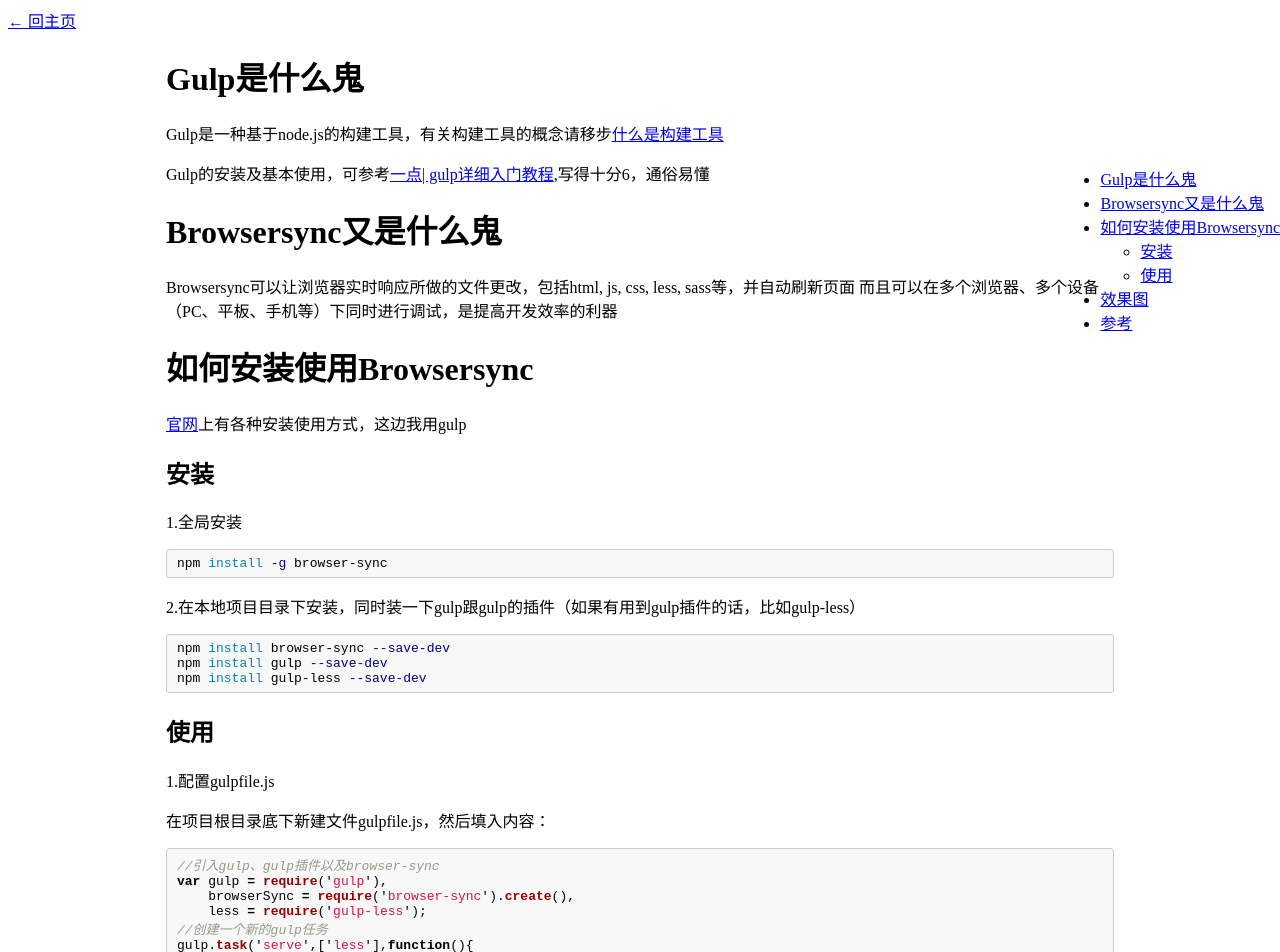
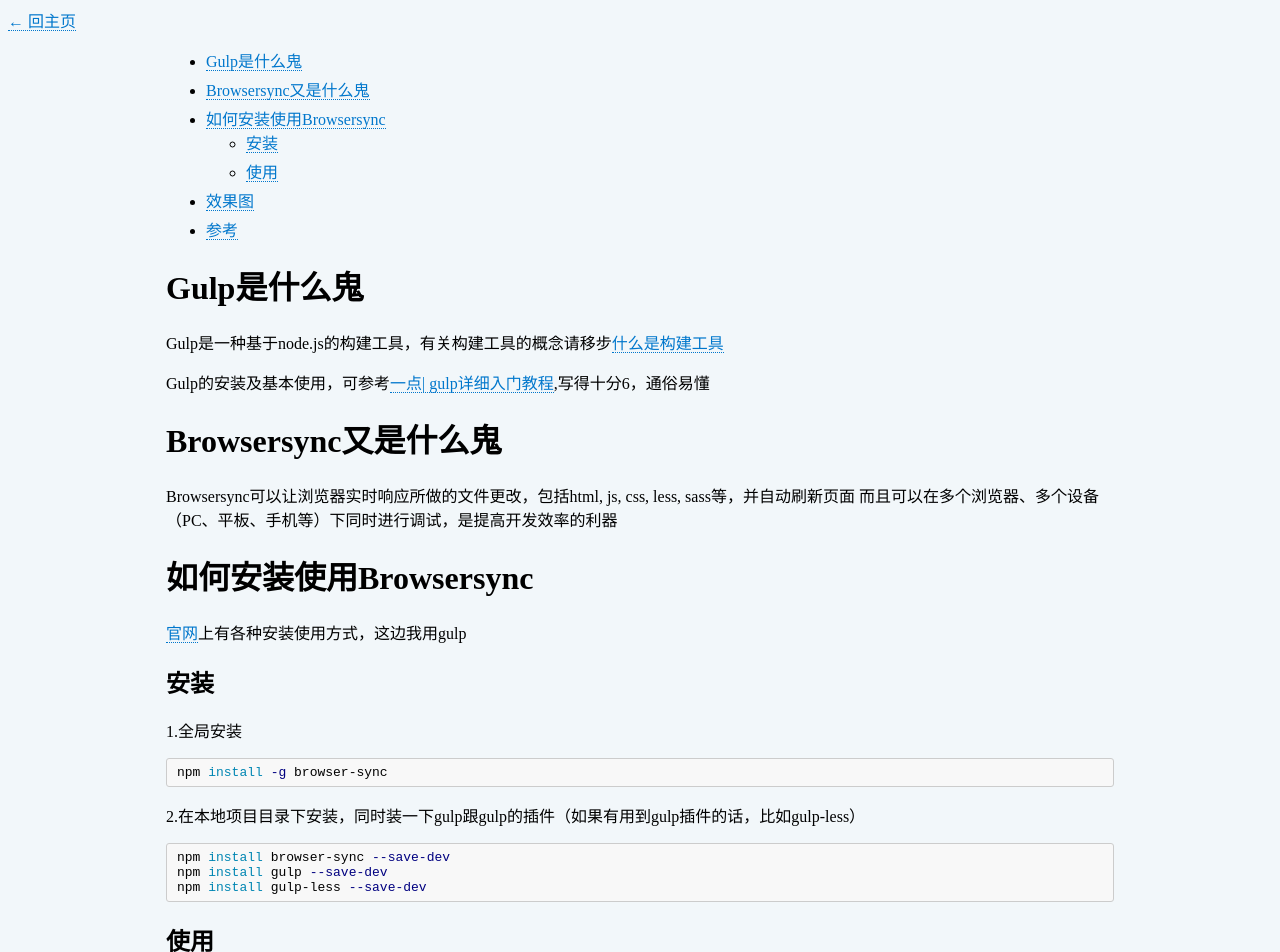
Before and after one commit to ChuChencheng/ChuChencheng.github.io, a Jekyll site: the page built from _posts/2016-08-17-use-browser-sync-with-gulp.md, in a window 1280 px wide. Shown: the top 952 px of the page. Built offline with Jekyll 4.4.1, drawn with Linux system fonts in a browser that asks for light colours; nearby versions of some CDN libraries.

Commit message:
update stylesheet

```diff
--- a/_layouts/post.html
+++ b/_layouts/post.html
@@ -4,18 +4,5 @@ layout: default
 
 <div class="back-home"><a href="{{ site.baseurl }}">← 回主页</a></div>
 <div class="content">
-<div class="article-main">
 {{ content }}
 </div>
-</div>
-
-<!--Check if toc exists-->
-<script type="text/javascript">
-    $(document).ready(function(){
-        if($('#markdown-toc').length>0){
-            var toc = $('#markdown-toc').prop('outerHTML');
-            $('#markdown-toc').remove();
-            $('.content').prepend(toc);
-        }
-    });
-</script>
--- a/css/default.css
+++ b/css/default.css
@@ -1,3 +1,7 @@
+body {
+    background-color: rgb(242, 247, 250);
+}
+
 .content {
     margin: 0 auto;
     max-width: 75%;
@@ -7,9 +11,18 @@ img {
     width: 100%;
 }
 
-#markdown-toc {
-    position: fixed;
-    max-width: 200px;
-    right: 0px;
-    top: 150px;
+a {
+    text-decoration: none;
+    color: #07C;
+    border-bottom: 1px dotted #07C;
 }
+
+a:hover {
+    border-bottom: 1px solid #07C;
+}
+
+ul {}
+
+li {
+    margin-bottom: 5px;
+}
```
